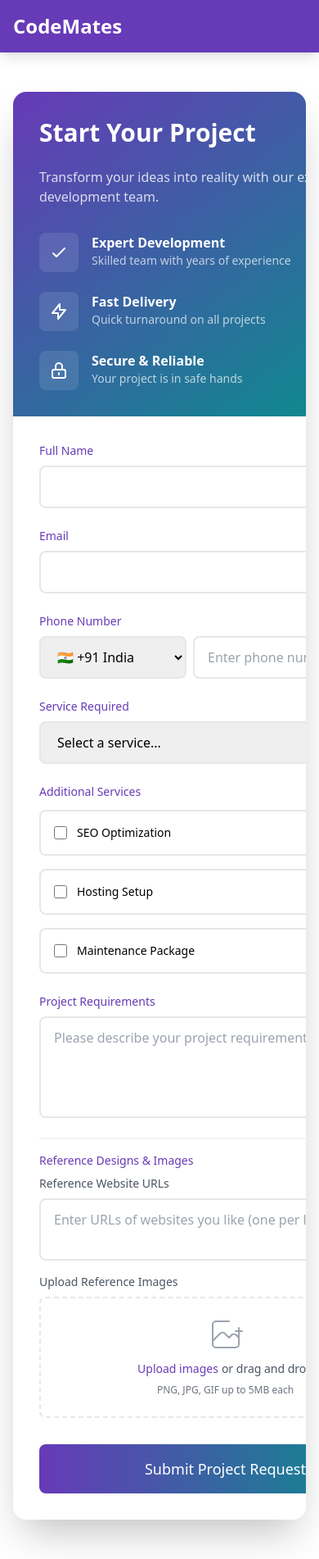
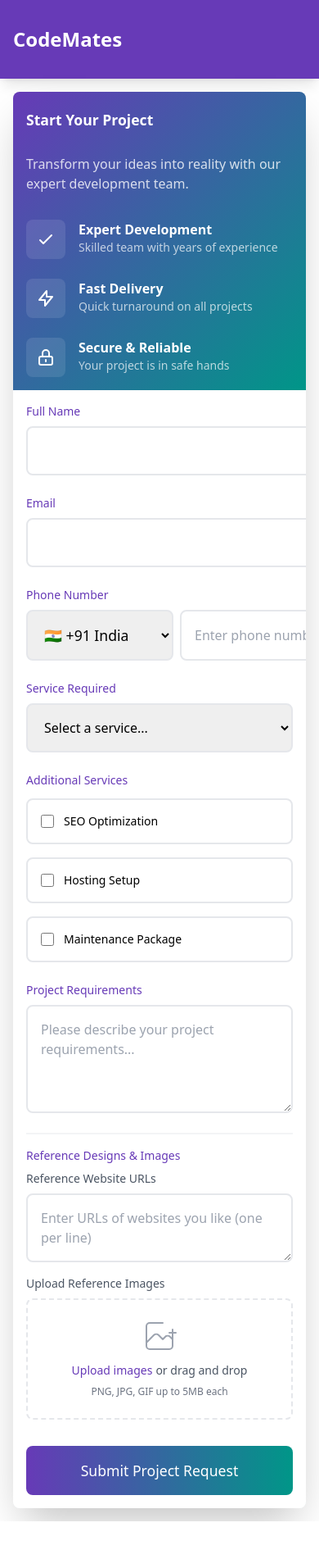
Before and after one commit to Codematesltd/codemate, a Flask app: page /order in a window 390 px wide. Shown: the whole page at 82% size. After the commit the page ends 1856 px from the top, so only its background shows below. Run offline with Flask 3, Linux system fonts and the light colour scheme; parts of the project's set-up code (start-up, migrations or seed data) failed here and were passed over; some libraries are stand-ins or nearby versions.

Commit message:
device compatability

```diff
--- a/templates/order.html
+++ b/templates/order.html
@@ -47,6 +47,28 @@
             0% { transform: rotate(0deg);}
             100% { transform: rotate(360deg);}
         }
+        @media (max-width: 1024px) {
+            .lg\:col-span-2, .lg\:col-span-3, .lg\:grid-cols-5 {
+                grid-column: span 1 / span 1 !important;
+                grid-template-columns: 1fr !important;
+            }
+        }
+        @media (max-width: 768px) {
+            .max-w-7xl, .w-full {
+                max-width: 100vw !important;
+            }
+            .p-8, .py-12, .px-4, .sm\:px-6, .lg\:px-8 {
+                padding: 1rem !important;
+            }
+            .rounded-2xl, .rounded-lg {
+                border-radius: 0.5rem !important;
+            }
+        }
+        @media (max-width: 480px) {
+            .text-3xl, .text-lg, .text-base {
+                font-size: 1.1rem !important;
+            }
+        }
     </style>
 </head>
 <body class="bg-neutral">
@@ -60,9 +82,9 @@
         </div>
     </nav>
 
-    <div class="max-w-7xl mx-auto py-12 px-4 sm:px-6 lg:px-8">
+    <div class="max-w-7xl mx-auto py-12 px-2 sm:px-2 lg:px-8">
         <div class="bg-gradient-to-br from-primary/5 to-secondary/5 shadow-2xl rounded-2xl overflow-hidden">
-            <div class="grid lg:grid-cols-5 gap-0">
+            <div class="grid grid-cols-1 gap-0">
                 <!-- Left Section - Info -->
                 <div class="lg:col-span-2 bg-gradient-to-br from-primary to-secondary p-8 text-white">
                     <h2 class="text-3xl font-bold mb-6">Start Your Project</h2>
```
Also changed, not shown: templates/admin_dashboard.html (+23 -1 lines), templates/admin_login.html (+16 -0 lines), templates/client_dashboard.html (+23 -2 lines), templates/client_login.html (+16 -0 lines), templates/thank_you.html (+17 -1 lines).
